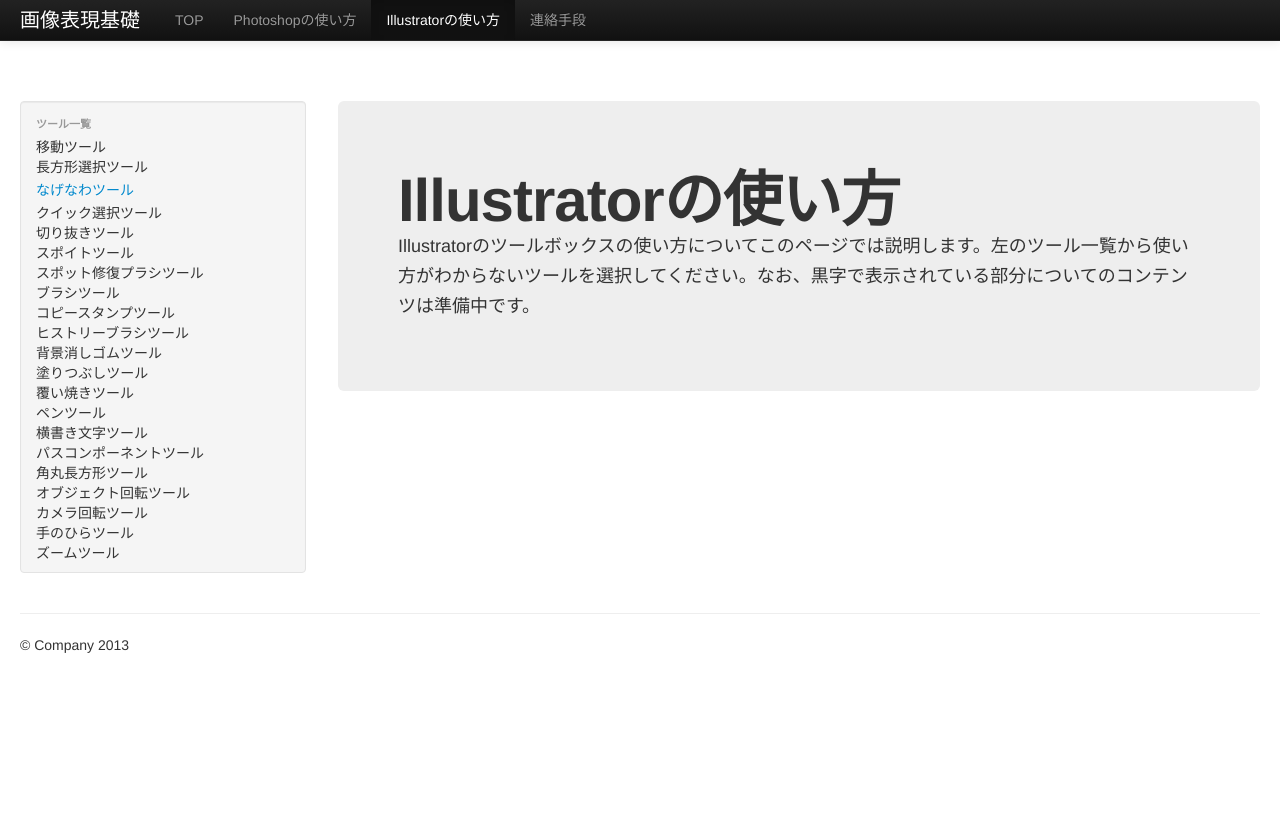
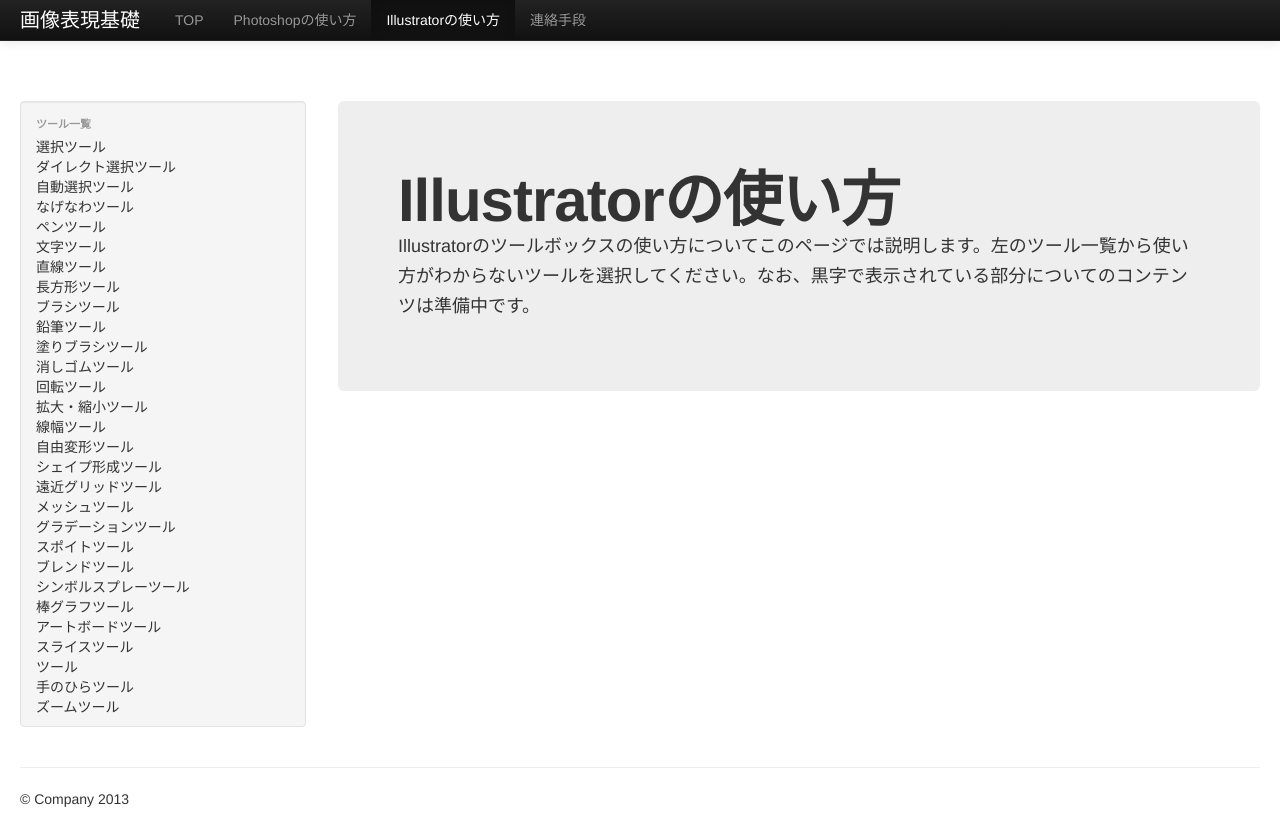
Before and after one commit to uttigimu/g-hyogen, a plain HTML site: page Illustrator.html in a window 1280 px wide. Drawn offline with nearby package versions, Linux system fonts and the light colour scheme.

Commit message:
edit toolbox contents of Illustrator.html

```diff
--- a/Illustrator.html
+++ b/Illustrator.html
@@ -56,27 +56,33 @@
           <div class="well sidebar-nav">
             <ul class="nav nav-list">
               <li class="nav-header">ツール一覧</li>
-              <li>移動ツール</li>
-              <li>長方形選択ツール</li>
-              <li><a href="photoshopNagenawa.html">なげなわツール</a></li>
-
-              <li>クイック選択ツール</li>
-              <li>切り抜きツール</li>
+              <li>選択ツール</li>
+              <li>ダイレクト選択ツール</li>
+              <li>自動選択ツール</li>
+              <li>なげなわツール</li>
+              <li>ペンツール</li>
+              <li>文字ツール</li>
+              <li>直線ツール</li>
+              <li>長方形ツール</li>
+              <li>ブラシツール</li>
+              <li>鉛筆ツール</li>
+              <li>塗りブラシツール</li>
+              <li>消しゴムツール</li>
+              <li>回転ツール</li>
+              <li>拡大・縮小ツール</li>
+              <li>線幅ツール</li>
+              <li>自由変形ツール</li>
+              <li>シェイプ形成ツール</li>
+              <li>遠近グリッドツール</li>
+              <li>メッシュツール</li>
+              <li>グラデーションツール</li>
               <li>スポイトツール</li>
-              <li>スポット修復プラシツール</li>
-              <li>ブラシツール</li>
-              <li>コピースタンプツール</li>
-
-              <li>ヒストリーブラシツール</li>
-              <li>背景消しゴムツール</li>
-              <li>塗りつぶしツール</li>
-              <li>覆い焼きツール</li>
-              <li>ペンツール</li>
-              <li>横書き文字ツール</li>
-              <li>パスコンポーネントツール</li>
-              <li>角丸長方形ツール</li>
-              <li>オブジェクト回転ツール</li>
-              <li>カメラ回転ツール</li>
+              <li>ブレンドツール</li>
+              <li>シンボルスプレーツール</li>
+              <li>棒グラフツール</li>
+              <li>アートボードツール</li>
+              <li>スライスツール</li>
+              <li>ツール</li>
               <li>手のひらツール</li>
               <li>ズームツール</li>
             </ul>
```
